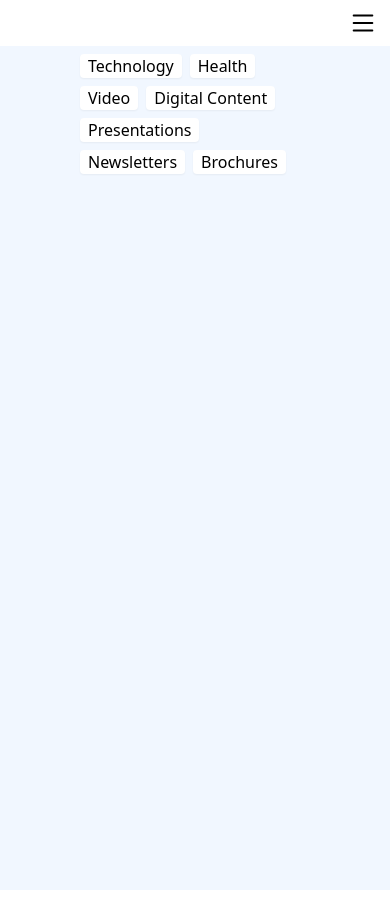
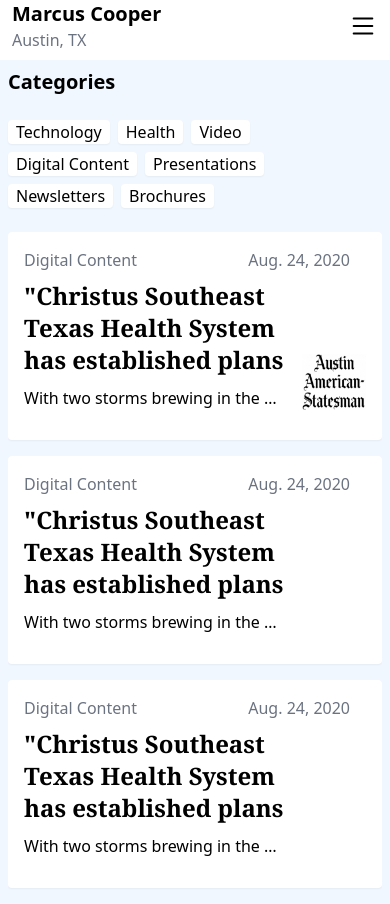
Before and after one commit to megancooper/marcus-cooper, a Next.js app: page / in a window 390 px wide. Built offline with nearby package versions, Linux system fonts and the light colour scheme.

Commit message:
Make cards more responsive

```diff
--- a/package.json
+++ b/package.json
@@ -15,6 +15,7 @@
     "prop-types": "^15.7.2",
     "react": "^16.13.0",
     "react-bootstrap-icons": "^1.4.0",
+    "react-custom-scrollbars": "^4.2.1",
     "react-dom": "^16.13.0",
     "remark": "11.0.2",
     "remark-html": "10.0.0",
@@ -25,6 +26,7 @@
     "@types/jest": "^25.2.2",
     "@types/node": "^14.0.1",
     "@types/react": "^16.9.35",
+    "@types/react-custom-scrollbars": "^4.0.7",
     "@types/react-dom": "^16.9.8",
     "@typescript-eslint/eslint-plugin": "^4.22.0",
     "autoprefixer": "^10.2.1",
--- a/src/components/Categories/index.tsx
+++ b/src/components/Categories/index.tsx
@@ -5,11 +5,13 @@ interface Props {
   categories: string[]
 }
 
-const Categories = ({categories}: Props) => {
+const Categories: React.FC<Props> = ({categories}: Props) => {
   const {setSelectedCategory} = useContext(AppContext);
 
   return (
-    <div className="max-w-xs">
+    <div className="w-full lg:max-w-xs mb-2 lg:mb-0">
+      <strong className="text-xl">Categories</strong>
+      <div className="mt-4">
         {categories.map((filter, index) => (
           <button
             type="button"
@@ -21,6 +23,7 @@ const Categories = ({categories}: Props) => {
           </button>
         ))}
       </div>
+    </div>
   );
 };
 
--- /dev/null
+++ b/src/components/CustomScroll/index.tsx
@@ -0,0 +1,27 @@
+import {Scrollbars} from 'react-custom-scrollbars';
+
+interface Props {
+  style?: any;
+  children: any;
+}
+
+const CustomScroll: React.FC<Props> = ({...props}) => {
+  const renderThumb = ({style, ...scrollProps}: any) => {
+    const thumbStyle = {
+      backgroundColor: '#DCDFDF',
+      width: '10px',
+    };
+    return <div style={{...style, ...thumbStyle}} {...scrollProps} />;
+  };
+
+  return (
+    <Scrollbars
+      autoHide
+      renderThumbHorizontal={renderThumb}
+      renderThumbVertical={renderThumb}
+      {...props}
+    />
+  );
+};
+
+export default CustomScroll;
--- a/src/components/DisplayedContent/card.tsx
+++ b/src/components/DisplayedContent/card.tsx
@@ -1,8 +1,49 @@
-const Card = ({...rest}) => (
-  <div
-    className="w-full h-52 mt-2 rounded shadow-sm bg-white hover:bg-gray-100 cursor-pointer"
-    {...rest}
-  />
-);
+import {Article} from '../../types/article';
+
+interface Props {
+  content: Article
+}
+
+const Card = ({content, ...rest}: Props) => {
+  const {
+    highlight, category, publicationDate, preview,
+    link, publicationLogo,
+  } = content;
+
+  return (
+    <a
+      className="w-full h-52 mt-4 inline-block p-4 rounded shadow-sm bg-white hover:bg-gray-100 cursor-pointer no-underline text-black"
+      href={link}
+      target="_blank"
+      rel="noreferrer"
+      {...rest}
+    >
+      <div className="flex justify-between items-center mb-2">
+        <p className="text-gray-500">{category}</p>
+        <p className="mr-4 text-gray-500">{publicationDate}</p>
+      </div>
+
+      <div className="mr-20">
+        <strong className="text-2xl font-serif max-h-24	inline-block overflow-hidden overflow-ellipsis">
+          "
+          {highlight}
+          "
+        </strong>
+        <div className="mt-1 overflow-ellipsis overflow-hidden whitespace-nowrap">
+          {preview}
+        </div>
+      </div>
+
+      {publicationLogo
+          && (
+          <img
+            alt="publication logo"
+            className="w-16 h-14 relative ml-auto bottom-14"
+            src={publicationLogo}
+          />
+          )}
+    </a>
+  );
+};
 
 export default Card;
--- a/src/components/DisplayedContent/index.tsx
+++ b/src/components/DisplayedContent/index.tsx
@@ -6,8 +6,8 @@ const DisplayedContent = () => {
   const {filteredContent} = useContext(AppContext);
 
   return (
-    <ul className="flex-1">
-      {filteredContent.map((content, index) => <Card key={index} />)}
+    <ul className="flex-1 overflow-y-auto">
+      {filteredContent.map((content, index) => <Card key={index} content={content} />)}
     </ul>
   );
 };
--- a/src/components/header/hamburger.tsx
+++ b/src/components/header/hamburger.tsx
@@ -17,11 +17,16 @@ const Hamburger = () => {
 
   return (
     <>
-      <div className="block lg:hidden">
+      <div className="flex justify-between items-center pb-2 lg:hidden">
+        <div className="ml-3">
+          <strong className="text-xl">Marcus Cooper</strong>
+          <p className="text-gray-500">Austin, TX</p>
+        </div>
+
         <button
           ref={hamburgerMenu}
           type="button"
-          className="flex items-center px-3 py-2 appearance-none focus:outline-none bg-white hover:bg-white ml-auto"
+          className="flex items-center px-3 py-2 appearance-none focus:outline-none bg-white hover:bg-white"
           onClick={() => setIsMenuOpen(!isMenuOpen)}
         >
           <List size={30} />
@@ -39,7 +44,7 @@ const Hamburger = () => {
           size={35}
           onClick={handleClose}
         />
-        <ul className="inline-flex flex-col absolute top-0 left-0 z-10 w-screen bg-theme shadow">
+        <ul className="inline-flex flex-col absolute top-0 left-0 z-10 w-screen bg-white shadow">
           {MenuItems.map((item, index) => (
             <li className="p-3" key={index}>
               {item.link.includes('http') ? (
--- a/src/components/header/index.tsx
+++ b/src/components/header/index.tsx
@@ -5,14 +5,20 @@ import Hamburger from './hamburger';
 const Header = () => (
   <nav>
     <div
-      className="mx-auto px-20 py-2 hidden lg:inline-flex items-center w-full h-20 justify-between 2xl:justify-center"
+      className="mx-auto px-20 py-2 hidden lg:inline-flex items-center w-full h-20 justify-between 2xl:px-40"
     >
-      <img
-        alt="Marcus Cooper profile"
-        src="/assets/profile.jpeg"
-        className="block h-40 w-40 mr-20 relative"
-        style={{borderRadius: '50%', bottom: 30}}
-      />
+      <div className="flex items-center">
+        <img
+          alt="Marcus Cooper profile"
+          src="/assets/profile.jpeg"
+          className="block h-40 w-40 mr-4 relative"
+          style={{borderRadius: '50%', bottom: 30}}
+        />
+        <div className="mr-20">
+          <strong className="text-xl">Marcus Cooper</strong>
+          <p className="text-gray-500">Austin, TX</p>
+        </div>
+      </div>
       <ul className="flex justify-center">
         {MenuItems.map((item, index) => (
           <>
--- a/src/content/articles.tsx
+++ b/src/content/articles.tsx
@@ -3,6 +3,43 @@ import {DIGITAL_CONTENT} from '../constants';
 export default [
   {
     title: 'Local hospitals make storm plans amid continuing pandemic',
+    link: 'https://www.beaumontenterprise.com/news/article/Local-hospitals-make-storm-plans-amid-continuing-15510166.php',
+    highlight: 'Christus Southeast Texas Health System has established plans to keep the hospitals adequately staffed and continue operations using back-up generators should there be a power outage',
+    preview: 'With two storms brewing in the Gulf of Mexico, local healthcare systems are making and releasing plans to continue to take care of patients should disaster strike, while still in the middle of a global pandemic.',
+    publicationDate: 'Aug. 24, 2020',
+    publicationLogo: '/assets/austin-american-statesman.png',
+    category: DIGITAL_CONTENT,
+  },
+  {
+    title: 'Local hospitals make storm plans amid continuing pandemic',
+    link: 'https://www.beaumontenterprise.com/news/article/Local-hospitals-make-storm-plans-amid-continuing-15510166.php',
+    highlight: 'Christus Southeast Texas Health System has established plans to keep the hospitals adequately staffed and continue operations using back-up generators should there be a power outage',
+    preview: 'With two storms brewing in the Gulf of Mexico, local healthcare systems are making and releasing plans to continue to take care of patients should disaster strike, while still in the middle of a global pandemic. while still in the middle of a global pandemic. while still in the middle of a global pandemic. while still in the middle of a global pandemic.',
+    publicationDate: 'Aug. 24, 2020',
+    publicationLogo: null,
+    category: DIGITAL_CONTENT,
+  },
+  {
+    title: 'Local hospitals make storm plans amid continuing pandemic',
+    link: 'https://www.beaumontenterprise.com/news/article/Local-hospitals-make-storm-plans-amid-continuing-15510166.php',
+    highlight: 'Christus Southeast Texas Health System has established plans to keep the hospitals adequately staffed and continue operations using back-up generators should there be a power outage',
+    preview: 'With two storms brewing in the Gulf of Mexico, local healthcare systems are making and releasing plans to continue to take care of patients should disaster strike, while still in the middle of a global pandemic.',
+    publicationDate: 'Aug. 24, 2020',
+    publicationLogo: null,
+    category: DIGITAL_CONTENT,
+  },
+  {
+    title: 'Local hospitals make storm plans amid continuing pandemic',
+    link: 'https://www.beaumontenterprise.com/news/article/Local-hospitals-make-storm-plans-amid-continuing-15510166.php',
+    highlight: 'Christus Southeast Texas Health System has established plans to keep the hospitals adequately staffed and continue operations using back-up generators should there be a power outage',
+    preview: 'With two storms brewing in the Gulf of Mexico, local healthcare systems are making and releasing plans to continue to take care of patients should disaster strike, while still in the middle of a global pandemic.',
+    publicationDate: 'Aug. 24, 2020',
+    publicationLogo: null,
+    category: DIGITAL_CONTENT,
+  },
+  {
+    title: 'Local hospitals make storm plans amid continuing pandemic',
+    link: 'https://www.beaumontenterprise.com/news/article/Local-hospitals-make-storm-plans-amid-continuing-15510166.php',
     highlight: 'Christus Southeast Texas Health System has established plans to keep the hospitals adequately staffed and continue operations using back-up generators should there be a power outage',
     preview: 'With two storms brewing in the Gulf of Mexico, local healthcare systems are making and releasing plans to continue to take care of patients should disaster strike, while still in the middle of a global pandemic.',
     publicationDate: 'Aug. 24, 2020',
--- a/src/pages/index.tsx
+++ b/src/pages/index.tsx
@@ -1,6 +1,7 @@
 import Head from 'next/head';
-import Overlay from '../components/overlay';
-import Header from '../components/header';
+import Overlay from '../components/Overlay';
+import Header from '../components/Header';
+import ScrollBar from '../components/CustomScroll';
 import Categories from '../components/Categories';
 import DisplayedContent from '../components/DisplayedContent';
 import {CATEGORIES} from '../constants';
@@ -16,9 +17,13 @@ const Index = ({categories}: Props) => (
     </Head>
     <Overlay />
     <Header />
-    <div className="px-20 w-full flex bg-content h-screen">
+
+    <div className="px-2 pt-2 w-full flex flex-col lg:flex-row bg-content h-screen lg:px-20 2xl:px-40">
       <Categories categories={categories} />
-      <DisplayedContent />
+      <ScrollBar>
+        <DisplayedContent />
+      </ScrollBar>
+
     </div>
   </>
 );
--- a/src/types/article.ts
+++ b/src/types/article.ts
@@ -1,5 +1,6 @@
 export interface Article {
   title: string
+  link: string
   highlight: string
   preview: string
   publicationDate: string
```
Also changed, not shown: public/assets/austin-american-statesman.png (added), 1 other file (tests, documents, lock files or other folders). Lines whose indentation alone changed are shown as unchanged.
